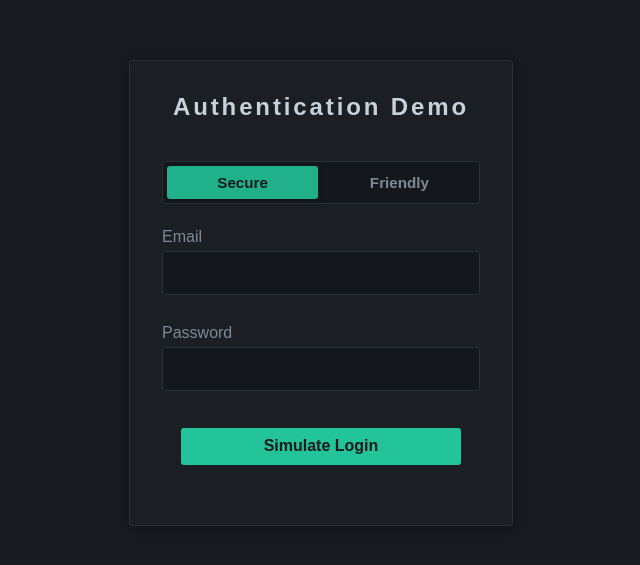
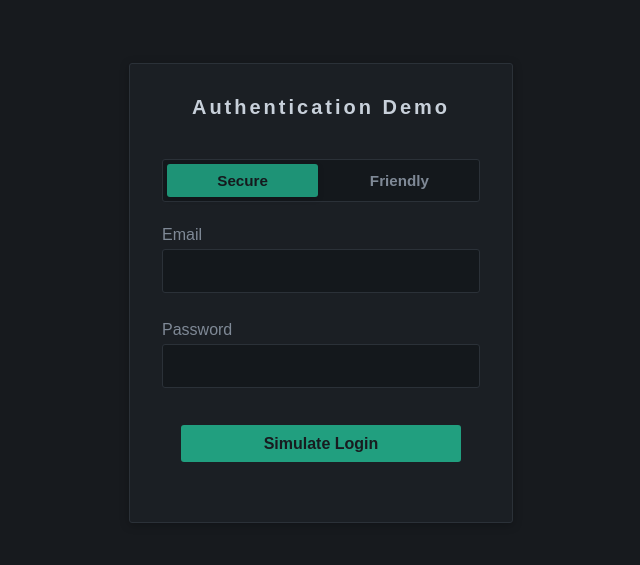
Before and after one commit to hampusvh/authentication-feedback-demo, a Next.js app: page / in a window 1280 px wide. Shown: the part 107-672 px from the top of the page, without its empty margins (319-959 px from the left). Built offline with nearby package versions, Linux system fonts and the light colour scheme.

Commit message:
add preview image

```diff
--- a/components/login/login-form.module.scss
+++ b/components/login/login-form.module.scss
@@ -22,8 +22,8 @@
 .title {
     margin: 0;
     text-align: center;
-    letter-spacing: 0.12em;
-    font-size: 1.5rem;
+    letter-spacing: 0.15em;
+    font-size: 1.25rem;
     font-weight: 700;
 }
 
@@ -77,7 +77,7 @@
     font-weight: 700;
     cursor: pointer;
     transition: opacity 0.2s ease, transform 0.15s ease;
-    opacity: 0.9;
+    opacity: 0.7;
 
     &:hover {
         opacity: 1;
--- a/components/login/mode-toggle.module.scss
+++ b/components/login/mode-toggle.module.scss
@@ -29,5 +29,5 @@
     background: var(--accent);
     color: var(--bg);
     box-shadow: 0 2px 6px rgba(0, 0, 0, 0.25);
-    opacity: 0.8;
+    opacity: 0.65;
 }
```
Also changed, not shown: public/preview.png (added), 1 other file (tests, documents, lock files or other folders).
